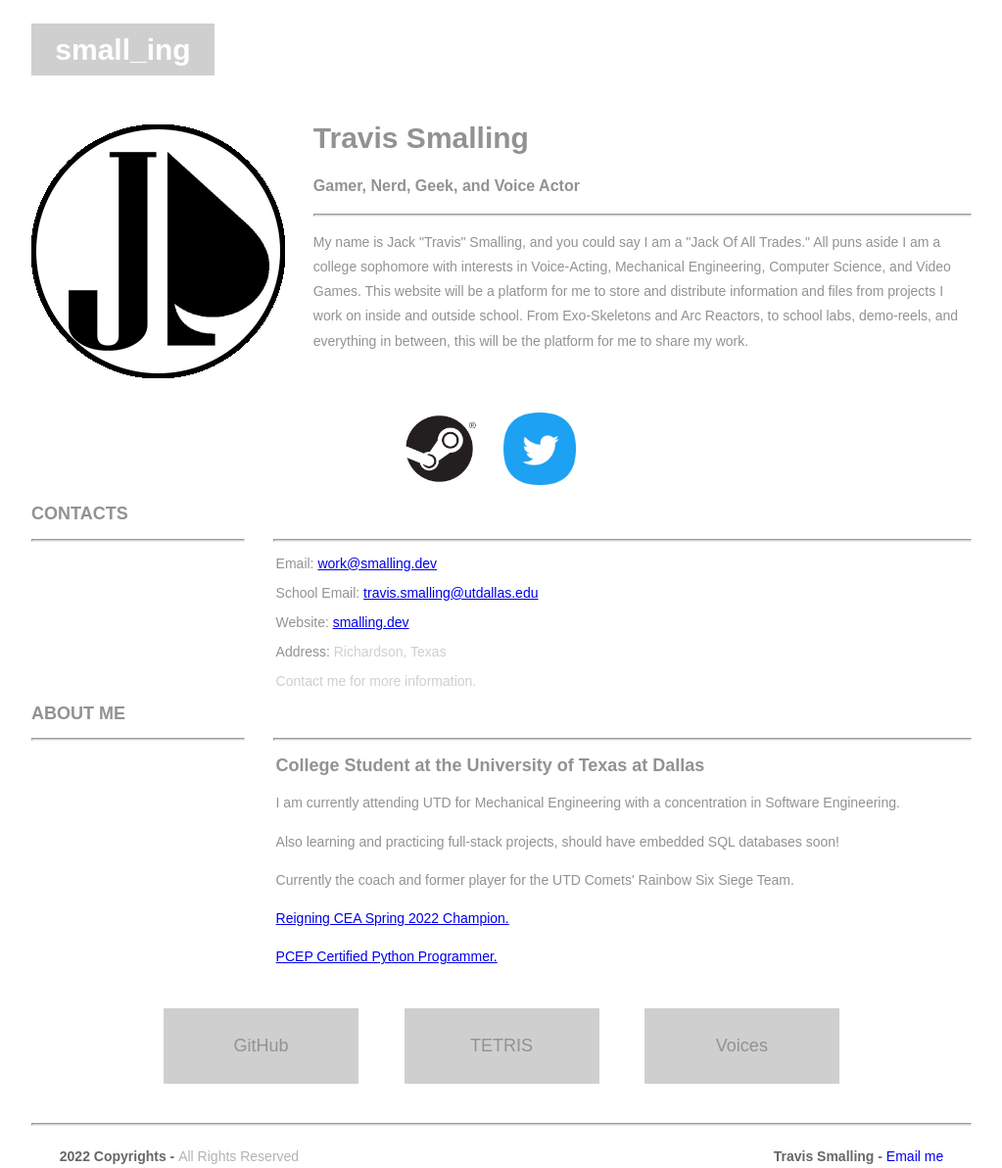
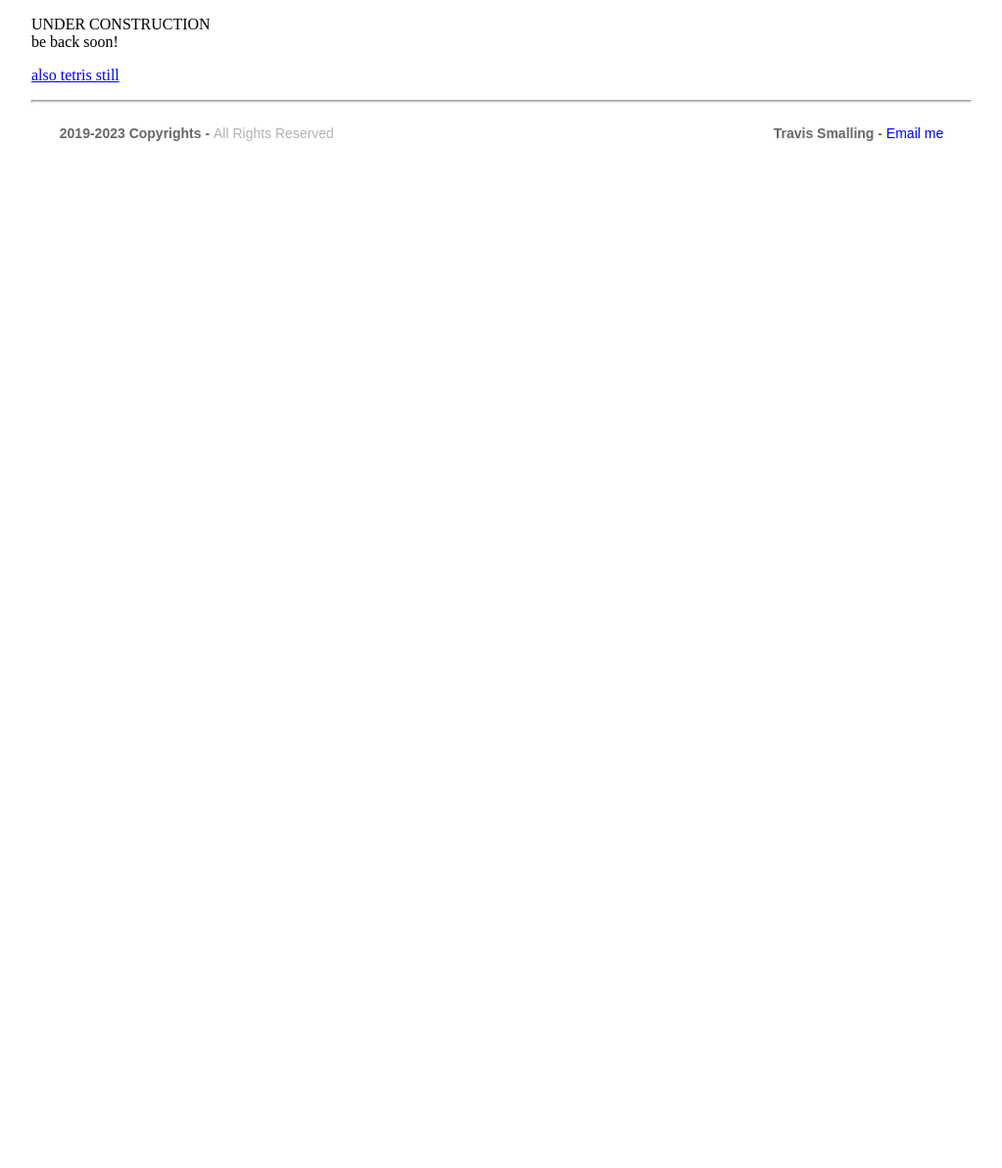
Before and after one commit to small-ing/small-ing.github.io, a plain HTML site: page index.html in a window 1280 px wide. Shown: the whole page at 98% size, without its empty margins (128-1151 px from the left). After the commit the page ends 800 px from the top, so only its background shows below. Drawn offline with Linux system fonts and the light colour scheme.

Commit message:
under construction page

```diff
--- a/index.html
+++ b/index.html
@@ -3,94 +3,18 @@
 <head>
 <meta charset="utf-8">
 <meta name="viewport" content="width=device-width, initial-scale=1">
-<title>small_ing</title>
+<title>under construction</title>
 <link href="AboutPageAssets/styles/aboutPageStyle.css" rel="stylesheet" type="text/css">
-<link rel="shortcut icon" href="images/spad-01.png">
 <!--The following script tag downloads a font from the Adobe Edge Web Fonts server for use within the web page. We recommend that you do not modify it.-->
 <script>var __adobewebfontsappname__="dreamweaver"</script><script src="http://use.edgefonts.net/montserrat:n4:default;source-sans-pro:n2:default.js" type="text/javascript"></script>
 </head>
 
 <body>
-<!-- Header content -->
-<header>
-  <div class="profileLogo">
-    <!-- Profile logo. Add a img tag in place of <span>. -->
-    <p class="logoPlaceholder"><!-- <img src="logoImage.png" alt="sample logo"> --><span>small_ing</span></p>
-  </div>
-  <div class="profilePhoto">
-    <!-- Profile photo -->
-    <img width="259" height="259" src="images/spad-02.png" alt="sample"> </div>
-  <!-- Identity details -->
-  <section class="profileHeader">
-    <h1>Travis Smalling</h1>
-    <h3>Gamer, Nerd, Geek, and Voice Actor</h3>
-    <hr>
-    <p> My name is Jack "Travis" Smalling, and you could say I am a "Jack Of All Trades." All puns aside I am a college sophomore with interests in Voice-Acting, Mechanical Engineering, Computer Science, and Video Games.
-      This website will be a platform for me to store and distribute information and files from projects I work on inside and outside school. From Exo-Skeletons and Arc Reactors, to school labs, demo-reels, and everything in between,
-      this will be the platform for me to share my work.</p>
-  </section>
-  <!-- Links to Social network accounts -->
-  <aside class="socialNetworkNavBar">
-    <div class="socialNetworkNav">
-      <!-- Add a Anchor tag with nested img tag here -->
-        <a href="https://www.steamcommunity.com/id/small_ing"><img width="74px" height="74px" src="images/steam.png" alt="sample"></a> </div>
-    <div class="socialNetworkNav">
-      <!-- Add a Anchor tag with nested img tag here -->
-      <!--<a href="https://www.buymeacoff.ee/JTSmalling"><img width="74px" height="74px" src="images/bmaccirc.png" alt="sample"></a> </div> -->
-    <div class="socialNetworkNav">
-      <!-- Add a Anchor tag with nested img tag here -->
-      <a href="https://www.twitter.com/small_ing"><img width="74px" height="74px" src="images/twittercirc.png" alt="sample"></a> </div>
-
-  </aside>
-</header>
-<!-- content -->
-<section class="mainContent">
-  <!-- Contact details -->
-  <section class="section1">
-    <h2 class="sectionTitle">Contacts</h2>
-    <hr class="sectionTitleRule">
-    <hr class="sectionTitleRule2">
-    <div class="section1Content">
-      <p><span>Email: </span><a href = "mailto: travis.smalling@utdallas.edu">work@smalling.dev</a></p>
-      <p><span>School Email: </span><a href = "mailto: travis.smalling@utdallas.edu">travis.smalling@utdallas.edu</a></p>
-      <p><span>Website: </span> <a href= "smalling.dev">smalling.dev</a></p>
-      <p><span>Address: </span> Richardson, Texas</p>
-      <p><span></span> Contact me for more information.</p>
-    </div>
-  </section>
-  <!-- Previous experience details -->
-  <section class="section2">
-    <h2 class="sectionTitle">About Me</h2>
-    <hr class="sectionTitleRule">
-    <hr class="sectionTitleRule2">
-    <!-- First Title & company details  -->
-    <article class="section2Content">
-      <h2 class="sectionContentTitle">College Student at the University of Texas at Dallas</h2>
-      <p class="sectionContent"> I am currently attending UTD for Mechanical Engineering with a concentration in Software Engineering. </p>
-      <p class="sectionContent"> Also learning and practicing full-stack projects, should have embedded SQL databases soon! </p>
-      <p class="sectionContent"> Currently the coach and former player for the UTD Comets' Rainbow Six Siege Team.</p>
-      <p class="sectionContent"><a  href="https://liquipedia.net/rainbowsix/CEA/2022/Spring/Open"> Reigning CEA Spring 2022 Champion. </a></p>
-      <p class="sectionContent"><a  href="https://pythoninstitute.org/pcep">  PCEP Certified Python Programmer. </a></p>
-    </article>
-    <!-- Replicate the above Div block to add more title and company details -->
-  </section>
-  <!-- Links to expore your past projects and download your CV -->
-  <aside class="externalResourcesNav">
-  <!--  <div class="externalResources"> <a href="#" title="Download CV Link" color="grey">DOWNLOAD CV</a> </div>
-      <span class="stretch"></span> -->
-  <!--  <div class="externalResources"><a href="https://www.behance.net/jtsmallingd8d5" title="Behance Link">BEHANCE</a> </div>
-      <span class="stretch"></span> -->
-    <div class="externalResources"><a href="https://github.com/small-ing" title="Github Link">GitHub</a> </div>
-  	  <span class="stretch"></span>
-  	<div class="externalResources"><a href="tetris/index.html" title="Tetris Link">TETRIS</a> </div>
-      <span class="stretch"></span>
-    <div class="externalResources"><a href="https://voices.com/profile/travissmalling#skill=voice-over" title="Voices Link">Voices</a></div>
-
-  </aside>
-</section>
+  <p> UNDER CONSTRUCTION <br> be back soon!</p>
+  <p> <a href="tetris/index.html">also tetris still</a> </p>
 <footer>
   <hr>
-  <p class="footerDisclaimer">2022 Copyrights - <span>All Rights Reserved</span></p>
+  <p class="footerDisclaimer">2019-2023 Copyrights - <span>All Rights Reserved</span></p>
   <p class="footerNote">Travis Smalling - <span><a style="text-decoration: none" href= "mailto: work@smalling.dev">Email me</a></span></p>
 </footer>
 </body>
```
Also changed, not shown: 2 other files.
